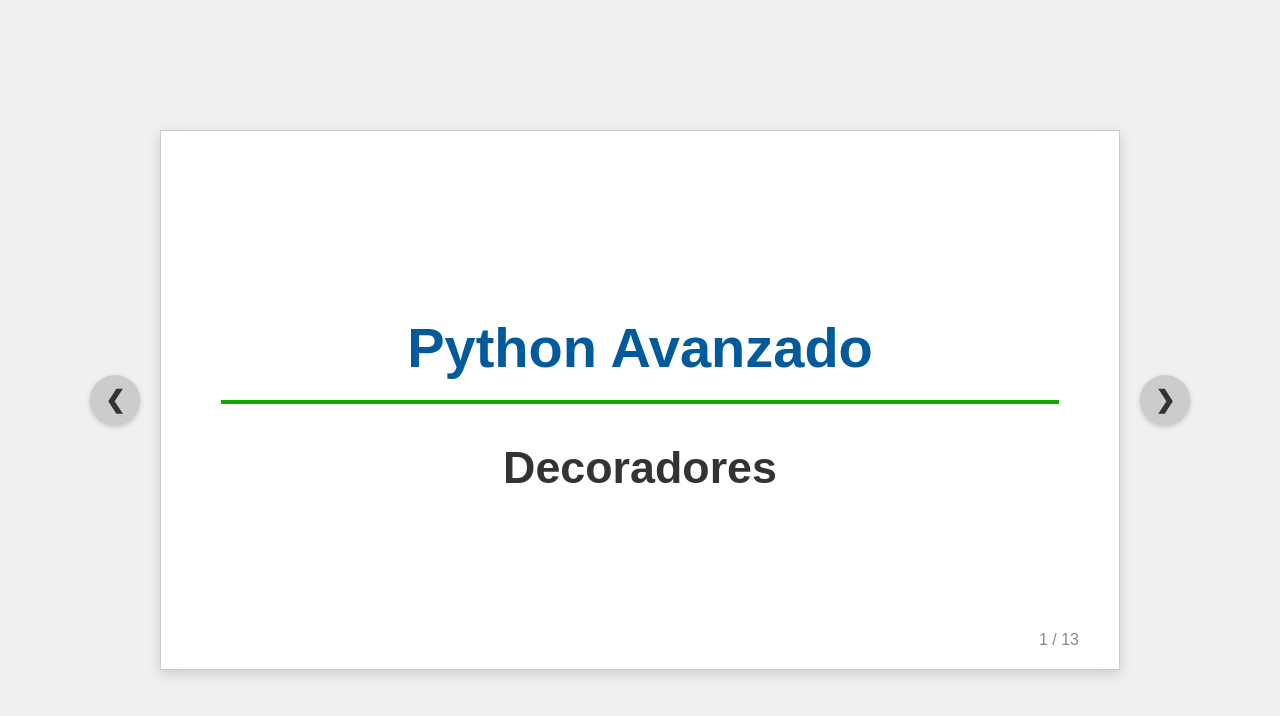
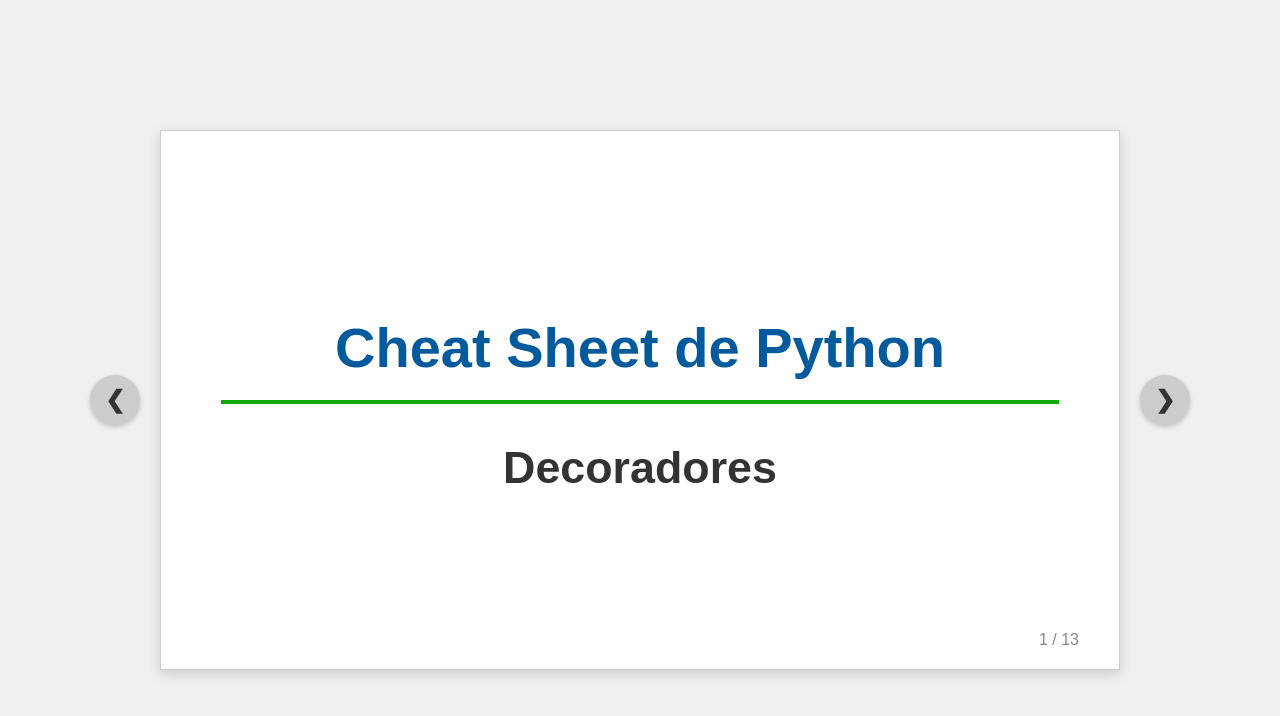
Before and after one commit to mgdacc/python-decorators, a plain HTML site: page index.html in a window 1280 px wide. Drawn offline with Linux system fonts and the light colour scheme.

Commit message:
Update index.html

```diff
--- a/index.html
+++ b/index.html
@@ -66,7 +66,7 @@
     <div class="slideshow-container">
 
         <div class="slide fade">
-            <h1>Python Avanzado</h1>
+            <h1>Cheat Sheet de Python</h1>
             <h2 style="color:#333; border:none;">Decoradores</h2>
             <div class="footer">1 / 13</div>
         </div>
```
